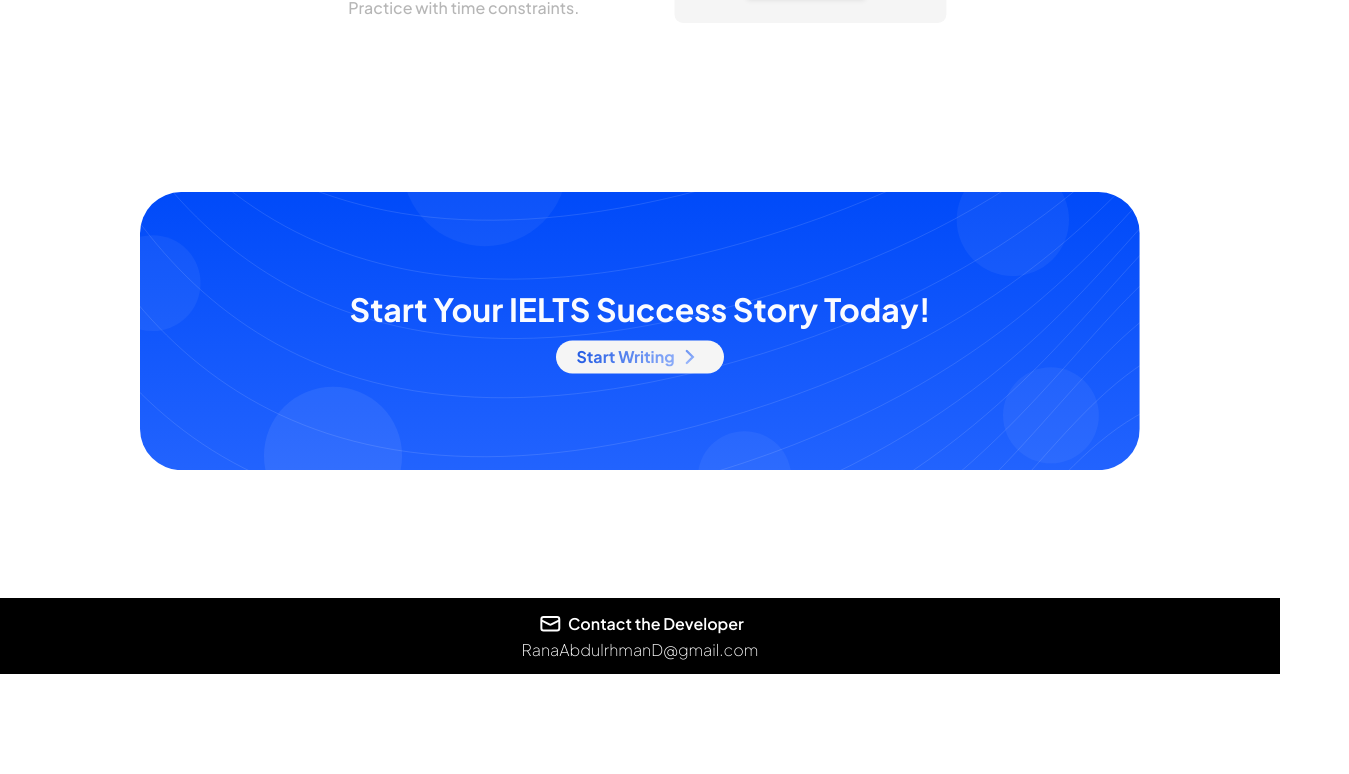
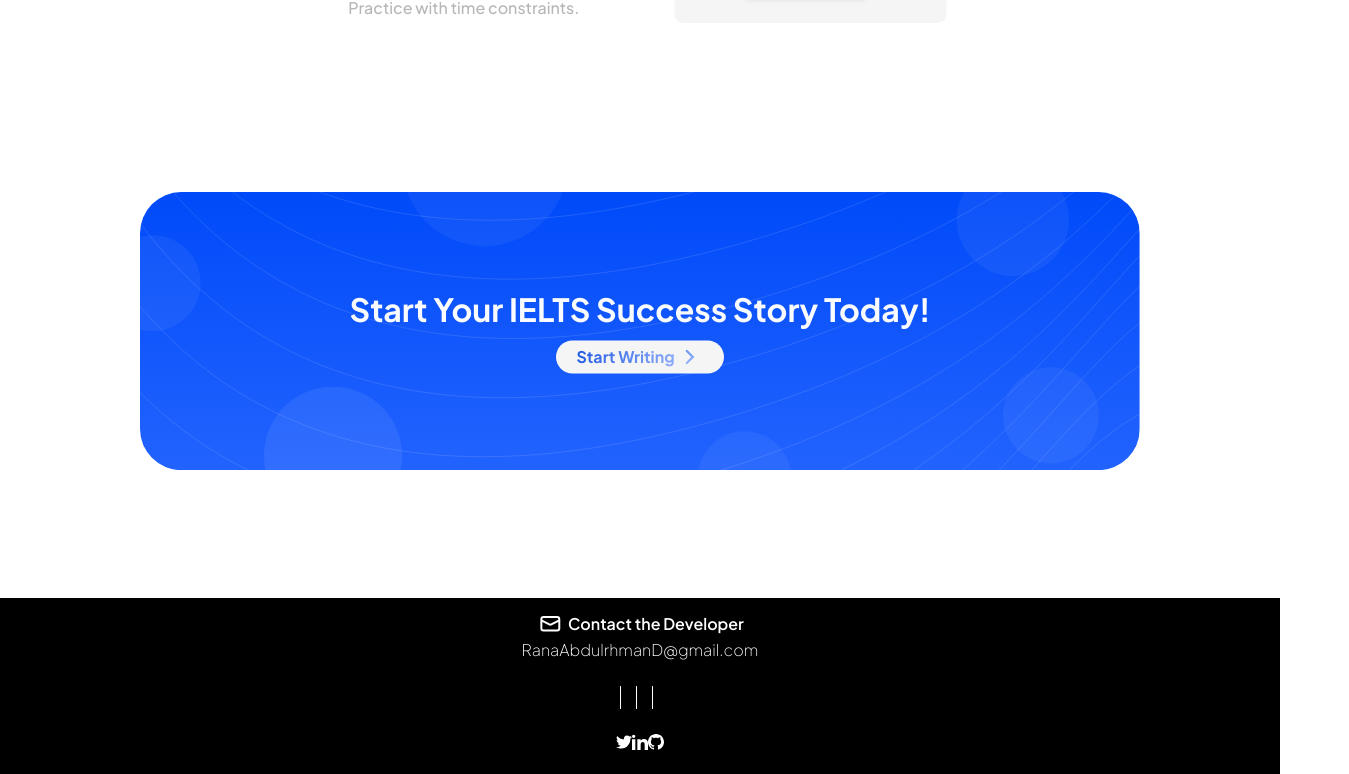
Before and after one commit to RanaAbdulrhman/writing-practice-app, a React (Create React App) app in the folder client/: page / in a window 1280 px wide. Shown: the part 2161-2935 px from the top of the page, 1349 px wide, since content can reach past the window. Before the commit the page ends 2835 px from the top, so only its background shows below. Built offline with nearby package versions, Linux system fonts and the light colour scheme.

Commit message:
general fixes

```diff
--- /dev/null
+++ b/client/src/components/Footer/index.js
@@ -0,0 +1,71 @@
+import React from "react";
+import style from "./style.module.scss";
+import { ReactComponent as MessageIcon } from "assets/landingPageAssets/Message_light.svg";
+
+export default function Footer() {
+  return (
+    <div className=" bg-black pt-3 pb-2 flex flex-col items-center text-white ">
+      <div className="font-semibold flex gap-1 items-center">
+        <div className="w-7">
+          <MessageIcon />
+        </div>
+        <div>Contact the Developer</div>
+      </div>
+      <div className="font-thin">RanaAbdulrhmanD@gmail.com</div>
+      <div className="container px-6 pt-6 mx-auto">
+        <div className="mb-4 flex justify-center w-full">
+          <div>
+            <a
+              type="button"
+              href="https://twitter.com/RanaAbdulrhmanD"
+              className="m-1 h-9 w-9 hover:border-2 rounded-full border border-white uppercase leading-normal text-white transition duration-150 ease-in-out hover:bg-opacity-5 focus:outline-none focus:ring-0"
+            >
+              <svg
+                xmlns="http://www.w3.org/2000/svg"
+                className=" mx-auto h-full w-4"
+                fill="currentColor"
+                viewBox="0 0 24 24"
+              >
+                <path d="M24 4.557c-.883.392-1.832.656-2.828.775 1.017-.609 1.798-1.574 2.165-2.724-.951.564-2.005.974-3.127 1.195-.897-.957-2.178-1.555-3.594-1.555-3.179 0-5.515 2.966-4.797 6.045-4.091-.205-7.719-2.165-10.148-5.144-1.29 2.213-.669 5.108 1.523 6.574-.806-.026-1.566-.247-2.229-.616-.054 2.281 1.581 4.415 3.949 4.89-.693.188-1.452.232-2.224.084.626 1.956 2.444 3.379 4.6 3.419-2.07 1.623-4.678 2.348-7.29 2.04 2.179 1.397 4.768 2.212 7.548 2.212 9.142 0 14.307-7.721 13.995-14.646.962-.695 1.797-1.562 2.457-2.549z" />
+              </svg>
+            </a>
+          </div>
+
+          <div>
+            <a
+              type="button"
+              href="https://www.linkedin.com/in/ranaaldossari/"
+              className="m-1 h-9 w-9 hover:border-2 rounded-full border border-white uppercase leading-normal text-white transition duration-150 ease-in-out  hover:bg-opacity-5 focus:outline-none focus:ring-0"
+            >
+              <svg
+                xmlns="http://www.w3.org/2000/svg"
+                className="mx-auto h-full w-4"
+                fill="currentColor"
+                viewBox="0 0 24 24"
+              >
+                <path d="M4.98 3.5c0 1.381-1.11 2.5-2.48 2.5s-2.48-1.119-2.48-2.5c0-1.38 1.11-2.5 2.48-2.5s2.48 1.12 2.48 2.5zm.02 4.5h-5v16h5v-16zm7.982 0h-4.968v16h4.969v-8.399c0-4.67 6.029-5.052 6.029 0v8.399h4.988v-10.131c0-7.88-8.922-7.593-11.018-3.714v-2.155z" />
+              </svg>
+            </a>
+          </div>
+
+          <div>
+            <a
+              type="button"
+              href="https://github.com/RanaAbdulrhman"
+              className="m-1 h-9 w-9 hover:border-2 rounded-full border border-white uppercase leading-normal text-white transition duration-150 ease-in-out  hover:bg-opacity-5 focus:outline-none focus:ring-0"
+            >
+              <svg
+                xmlns="http://www.w3.org/2000/svg"
+                className="mx-auto h-full w-4"
+                fill="currentColor"
+                viewBox="0 0 24 24"
+              >
+                <path d="M12 0c-6.626 0-12 5.373-12 12 0 5.302 3.438 9.8 8.207 11.387.599.111.793-.261.793-.577v-2.234c-3.338.726-4.033-1.416-4.033-1.416-.546-1.387-1.333-1.756-1.333-1.756-1.089-.745.083-.729.083-.729 1.205.084 1.839 1.237 1.839 1.237 1.07 1.834 2.807 1.304 3.492.997.107-.775.418-1.305.762-1.604-2.665-.305-5.467-1.334-5.467-5.931 0-1.311.469-2.381 1.236-3.221-.124-.303-.535-1.524.117-3.176 0 0 1.008-.322 3.301 1.23.957-.266 1.983-.399 3.003-.404 1.02.005 2.047.138 3.006.404 2.291-1.552 3.297-1.23 3.297-1.23.653 1.653.242 2.874.118 3.176.77.84 1.235 1.911 1.235 3.221 0 4.609-2.807 5.624-5.479 5.921.43.372.823 1.102.823 2.222v3.293c0 .319.192.694.801.576 4.765-1.589 8.199-6.086 8.199-11.386 0-6.627-5.373-12-12-12z" />
+              </svg>
+            </a>
+          </div>
+        </div>
+      </div>
+    </div>
+  );
+}
--- /dev/null
+++ b/client/src/components/Footer/style.module.scss
@@ -0,0 +1,12 @@
+.orangeDot {
+    width: 5px;
+    height: 5px;
+    flex-shrink: 0;
+    border-radius: 100px;
+    background: #ffae2c;
+}
+.alerts {
+    color: #000;
+    font-size: 11px;
+    font-weight: 500;
+}
--- a/client/src/index.css
+++ b/client/src/index.css
@@ -21,7 +21,13 @@
   }
 }
 
+html {
+  overflow-x: hidden;
+}
+
 body {
+  overflow-x: hidden;
+  position: relative;
   margin: 0;
   font-family: 'Plus Jakarta Sans', sans-serif, BlinkMacSystemFont, 'Segoe UI', 'Roboto', 'Oxygen',
     'Ubuntu', 'Cantarell', 'Fira Sans', 'Droid Sans', 'Helvetica Neue',
--- a/client/src/pages/Main/index.js
+++ b/client/src/pages/Main/index.js
@@ -4,6 +4,7 @@
 import { ReactComponent as RightArrow } from "assets/icons/toRightArrow.svg";
 import { motion } from "framer-motion";
 import { useNavigate } from "react-router-dom";
+import Footer from "components/Footer";
 
 import { ReactComponent as WritingPage } from "assets/landingPageAssets/writingPage.svg";
 import { ReactComponent as LogicalFlowCard } from "assets/landingPageAssets/logicalFlow.svg";
@@ -15,7 +16,6 @@
 import { ReactComponent as ImprovementSuggestionsFeature } from "assets/landingPageAssets/ImprovementSuggestionsFeature.svg";
 import { ReactComponent as WritingWorkplace } from "assets/landingPageAssets/writingWorkplace.svg";
 import { ReactComponent as CTABackground } from "assets/landingPageAssets/CTASection.svg";
-import { ReactComponent as MessageIcon } from "assets/landingPageAssets/Message_light.svg";
 import { ChevronRight } from "lucide-react";
 
 export default function MainPage() {
@@ -55,18 +55,6 @@
     start: { opacity: 0, x: 50 },
     while: { opacity: 1, x: 0, transition: { duration: 0.65 } },
   };
-
-  const FooterSection = () => (
-    <div className=" bg-black py-3 flex flex-col items-center text-white ">
-      <div className="font-semibold flex gap-1 items-center">
-        <div className="w-7">
-          <MessageIcon />
-        </div>
-        <div>Contact the Developer</div>
-      </div>
-      <div className="font-thin">RanaAbdulrhmanD@gmail.com</div>
-    </div>
-  );
 
   const FourthSection = () => (
     <div className={`flex w-full justify-center ${style.fourthSection}`}>
@@ -348,7 +336,7 @@
       <SecondSection />
       <ThirdSection />
       <FourthSection />
-      <FooterSection />
+      <Footer />
     </motion.div>
   );
 }
```
Also changed, not shown: client/src/App.js (+6 -6 lines).
